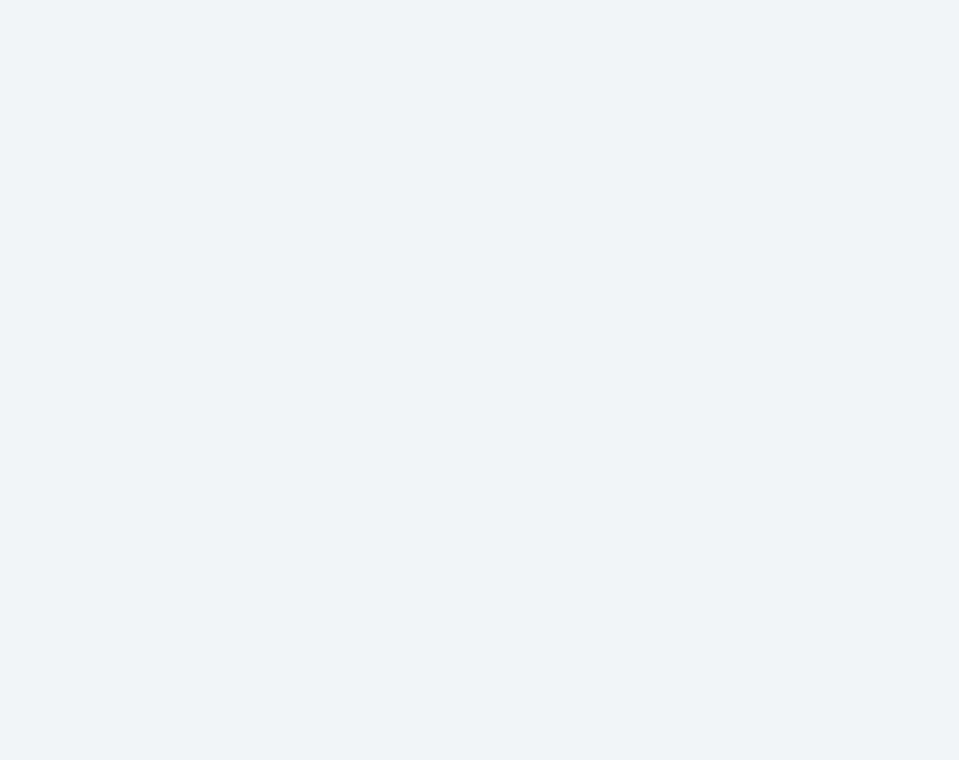
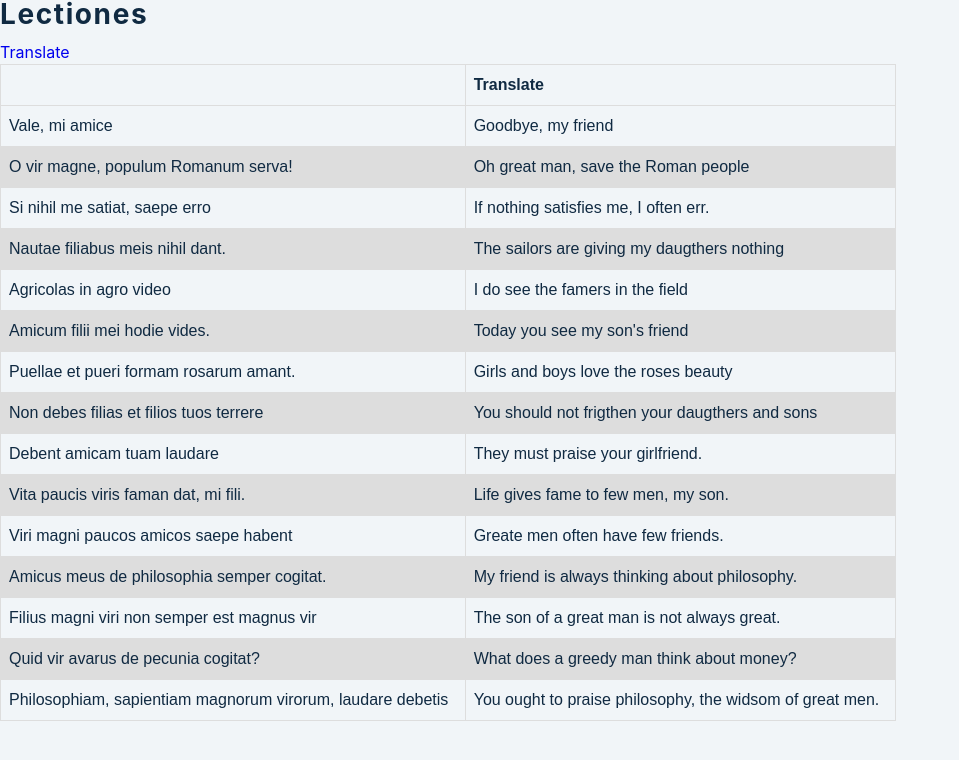
Before and after one commit to lauchRocke/flashcard, a React (Create React App) app: page /lectiones/translate in a window 1280 px wide. Before the commit this address had no page. Shown: the top 760 px of the page, without its empty margins (0-959 px from the left). Built offline with nearby package versions, Linux system fonts and the light colour scheme.

Commit message:
added slider with modal

```diff
--- a/package.json
+++ b/package.json
@@ -8,8 +8,10 @@
     "@testing-library/user-event": "^13.5.0",
     "react": "^18.2.0",
     "react-dom": "^18.2.0",
+    "react-icons": "^4.4.0",
     "react-router-dom": "^6.4.1",
     "react-scripts": "5.0.1",
+    "styled-components": "^5.3.6",
     "web-vitals": "^2.1.4"
   },
   "scripts": {
--- a/src/App.js
+++ b/src/App.js
@@ -22,6 +22,8 @@ import TransformSgPl from './componets/Exercitationes/C/TransformSgPl';
 import TransformNomGen from './componets/Exercitationes/D/TransformNomGen';
 import ModalHolder from './componets/Modal/ModalHolder';
 import Modal from './componets/Modal/Modal';
+import Lectiones from './componets/Lectiones/Lectiones';
+import Translate from './componets/Lectiones/Translate/Translate';
 
 function App() {
   return (
@@ -32,7 +34,7 @@ function App() {
       <Route path="grammatica" element={<Grammatica />}>
         <Route path="ending" element={<Ending />} />
         <Route path="indicated" element={<Indicated />}/>
-        {/* <Route path="modal" element={<Modal />} /> */}
+
       </Route>
       <Route path="exercitationes" element={<Exercitationes />}>
         <Route path="a" element={<A />}/>
@@ -40,6 +42,9 @@ function App() {
         <Route path="transformSgPl" element={<TransformSgPl />}/>
         <Route path="transformNomGen" element={<TransformNomGen />}/>
       </Route>
+      <Route path="lectiones" element={<Lectiones />} >
+        <Route path="translate" element={<Translate />}/>
+      </Route>
     </Routes>
   );
 }
--- a/src/componets/Grammatica/Ending.jsx
+++ b/src/componets/Grammatica/Ending.jsx
@@ -1,31 +1,9 @@
 import React, { useState } from 'react';
 import './Ending.css';
 import { Outlet, Link } from 'react-router-dom';
-import list from '../flashcard/data'
+import list from '../Flashcard/data';
 import Modal from '../Modal/Modal';
-
-function FlashCard({ data: { cases, ending, form } }) {
-  return (
-    <section className="card-container">
-      <div className="card">
-        <div className="card-style card-front">{cases}</div>
-
-        <div className="card-style card-back"> Ending:{ending}, Form: {form}</div>
-      </div>
-    </section>
-  );
-}
-
-function FlashCardsHolder({ list }) {
-  return (
-    <div style={{ display: 'flex' }}>
-      ok
-      {list.map((item) => (
-        <FlashCard key = {item.id} data={item} />
-      ))}
-    </div>
-  );
-}
+import FlashCardsHolder from '../Flashcard/FlashCardsHolder';
 
 function Ending() {
 
--- a/src/componets/Layout/Layout.jsx
+++ b/src/componets/Layout/Layout.jsx
@@ -9,6 +9,8 @@ function Layout() {
     <Link to="/grammatica">Grammatica</Link>
     <br/>
     <Link to="/exercitationes">Exercitationes</Link>
+    <br />
+    <Link to="/lectiones">Lectiones</Link>
     </div>
   )
 }
--- /dev/null
+++ b/src/componets/Lectiones/Lectiones.jsx
@@ -0,0 +1,16 @@
+import React from 'react';
+import { Link, Outlet } from 'react-router-dom';
+import Translate from './Translate/Translate';
+
+function Lectiones() {
+  return (
+    <>
+      <h3>Lectiones</h3>
+      <Link to="/lectiones/translate">
+        Translate</Link>
+        <Outlet />
+    </>
+  );
+}
+
+export default Lectiones;
--- /dev/null
+++ b/src/componets/Lectiones/Translate/Translate.jsx
@@ -0,0 +1,97 @@
+import React from 'react'
+
+function Translate() {
+  return (
+    <div>
+    <table>
+    <thead>
+      <tr>
+        <th></th>
+        <th>Translate</th>
+
+      </tr>
+    </thead>
+    <tbody>
+      <tr>
+        <td>Vale, mi amice</td>
+        <td>Goodbye, my friend</td>
+
+      </tr>
+      <tr>
+        <td>O vir magne, populum Romanum serva!</td>
+        <td>Oh great man, save the Roman people</td>
+
+      </tr>
+      <tr>
+        <td> Si nihil me satiat, saepe erro</td>
+        <td>If nothing satisfies me, I often err.</td>
+
+      </tr>
+      <tr>
+        <td>Nautae filiabus meis nihil dant.</td>
+        <td>The sailors are giving my daugthers nothing</td>
+
+      </tr>
+      <tr>
+        <td>Agricolas in agro video</td>
+        <td>I do see the famers in the field</td>
+
+      </tr>
+
+      <tr>
+        <td>Amicum filii mei hodie vides.</td>
+        <td>Today you see my son's friend</td>
+
+      </tr>
+      <tr>
+        <td>Puellae et pueri formam rosarum amant.</td>
+        <td>Girls and boys love the roses beauty</td>
+
+      </tr>
+      <tr>
+        <td>Non debes filias et filios tuos terrere</td>
+        <td>You should not frigthen your daugthers and sons</td>
+
+      </tr>
+      <tr>
+        <td>Debent amicam tuam laudare</td>
+        <td>They must praise your girlfriend.</td>
+
+      </tr>
+      <tr>
+        <td>Vita paucis viris faman dat, mi fili.</td>
+        <td>Life gives fame to few men, my son.</td>
+
+      </tr>
+      <tr>
+        <td>Viri magni paucos amicos saepe habent</td>
+        <td>Greate men often have few friends.</td>
+
+      </tr>
+      <tr>
+        <td>Amicus meus de philosophia semper cogitat.</td>
+        <td>My friend is always thinking about philosophy.</td>
+
+      </tr>
+      <tr>
+        <td>Filius magni viri non semper est magnus vir</td>
+        <td>The son of a great man is not always great.</td>
+
+      </tr>
+      <tr>
+        <td>Quid vir avarus de pecunia cogitat?</td>
+        <td>What does a greedy man think about money?</td>
+
+      </tr>
+      <tr>
+        <td>Philosophiam, sapientiam magnorum virorum, laudare debetis</td>
+        <td>You ought to praise philosophy, the widsom of great men.</td>
+
+      </tr>
+    </tbody>
+  </table>
+</div>
+  )
+}
+
+export default Translate
--- /dev/null
+++ b/src/componets/flashcard/FlashCardsHolder.jsx
@@ -0,0 +1,17 @@
+
+import React, { useState, useEffect } from 'react';
+import ReactDom from 'react-dom';
+import FlashCard from './Flashcard';
+
+function FlashCardsHolder({ list }) {
+    return (
+      <div style={{ display: 'flex' }}>
+        ok
+        {list.map((item) => (
+          <FlashCard key = {item.id} data={item} />
+        ))}
+      </div>
+    );
+  }
+
+  export default FlashCardsHolder;
--- /dev/null
+++ b/src/componets/flashcard/Flashcard.jsx
@@ -0,0 +1,16 @@
+import React, { useState, useEffect } from 'react';
+import ReactDom from 'react-dom';
+
+function FlashCard({ data: { cases, ending, form } }) {
+    return (
+      <section className="card-container">
+        <div className="card">
+          <div className="card-style card-front">{cases}</div>
+
+          <div className="card-style card-back"> Ending:{ending}, Form: {form}</div>
+        </div>
+      </section>
+    );
+  }
+
+  export default FlashCard;
```
Also changed, not shown: src/componets/Slider/Slider.jsx (added, +49 -0 lines), 1 other file (tests, documents, lock files or other folders).
